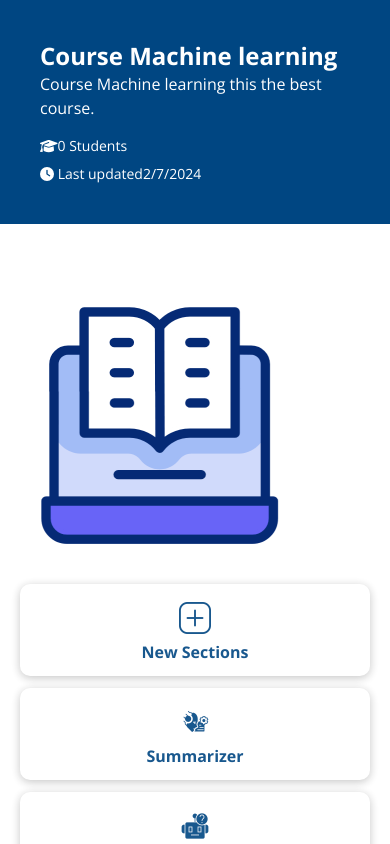
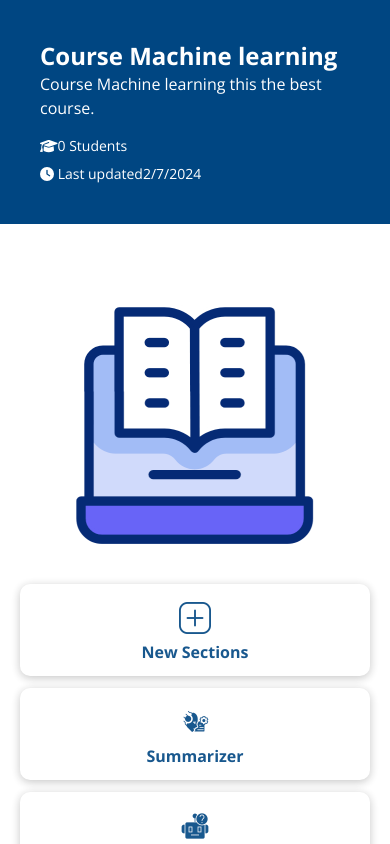
Before and after one commit to FrontEndDevo/NeuraLearnAcademy, a React (Vite) app: page /CoursesContentPage in a window 390 px wide. Shown: the top 844 px of the page. Built offline with nearby package versions, Linux system fonts and the light colour scheme.

Commit message:
edit the image of course content

```diff
--- a/src/components/Instructor/CoureseContent/CoursesContent.jsx
+++ b/src/components/Instructor/CoureseContent/CoursesContent.jsx
@@ -170,7 +170,7 @@ const CoursesContent = () => {
       </header>
 
       <div className="bg-white  h-screen  flex flex-col md:flex-row md:space-x-3 lg:space-x-4 justify-around pt-10">
-        <div className=" ">
+        <div className="flex justify-center md:flex-col md:justify-start ">
           <img className=" w-80" src={ebook} alt="ebook image" loading="lazy" />
         </div>
 
--- a/src/components/Instructor/CreateSections/SectionInfo.jsx
+++ b/src/components/Instructor/CreateSections/SectionInfo.jsx
@@ -1,8 +1,5 @@
 import {
   faArrowRight,
-    faGraduationCap,
-    faClock,
-    faTrash,
   faPenToSquare,
 } from "@fortawesome/free-solid-svg-icons";
 import { FontAwesomeIcon } from "@fortawesome/react-fontawesome";
@@ -41,7 +38,6 @@ const SectionInfo = () => {
   return (
     <>
       <BlurModal />
-
       <div className="lg:w-[50vw] w-[80vw] h-[50vh] lg:h-[70vh]   overflow-y-scroll z-50 bg-white rounded-lg fixed top-1/2 left-1/2 -translate-x-1/2 -translate-y-1/2 shadow-xl">
         <div className="flex justify-between items-center w-full px-4 py-4 bg-zinc-100 rounded-tl-[10px] rounded-tr-[10px] rounded-bl-[30px] rounded-br-[30px] border-b-[12px] border-sky-800">
           <div className="flex items-center gap-2 mx-auto">
@@ -150,18 +146,15 @@ const SectionInfo = () => {
             </div>
           </div>
 
-                    <div style={{ boxShadow: '0px 2px 6px 4px rgba(0, 0, 0, 0.10)', }} className="px-10 flex flex-col justify-center items-center  mt-10 bg-white rounded-tl-[100px] rounded-tr-[100px] shadow">
+          <div
+            style={{ boxShadow: "0px 2px 6px 4px rgba(0, 0, 0, 0.10)" }}
+            className="px-10 flex flex-col justify-center items-center  mt-10 bg-white rounded-tl-[100px] rounded-tr-[100px] shadow"
+          >
             <div className=" flex">
-                            <img
-                                className="w-8"
-                                src={list}
-                                alt="list image"
-                                loading="lazy"
-                            />
+              <img className="w-8" src={list} alt="list image" loading="lazy" />
               <h2 className="text-black text-[17px] font-semibold font-['Outfit'] my-5">
-                                Selected  Content List
+                Selected Content List
               </h2>
-
             </div>
 
             <img
```
Lines whose indentation alone changed are shown as unchanged.
